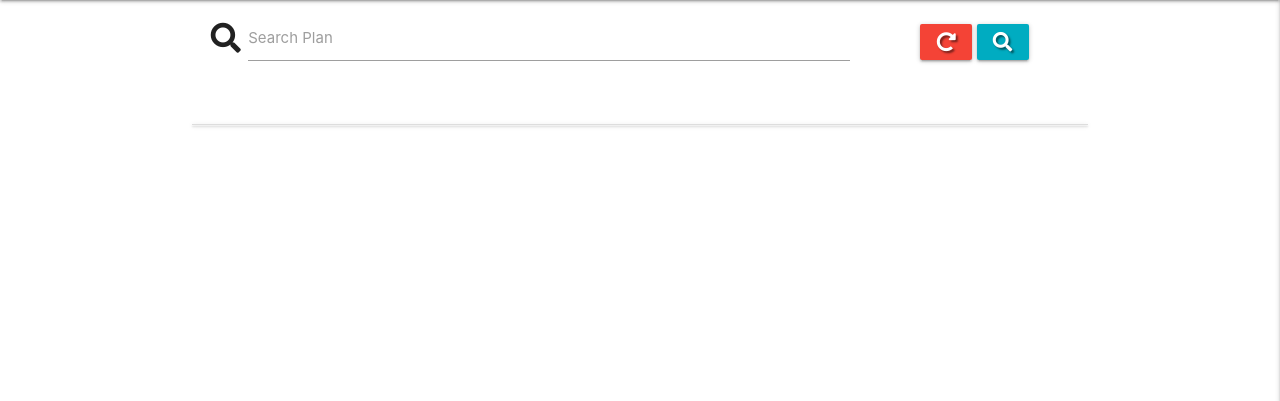
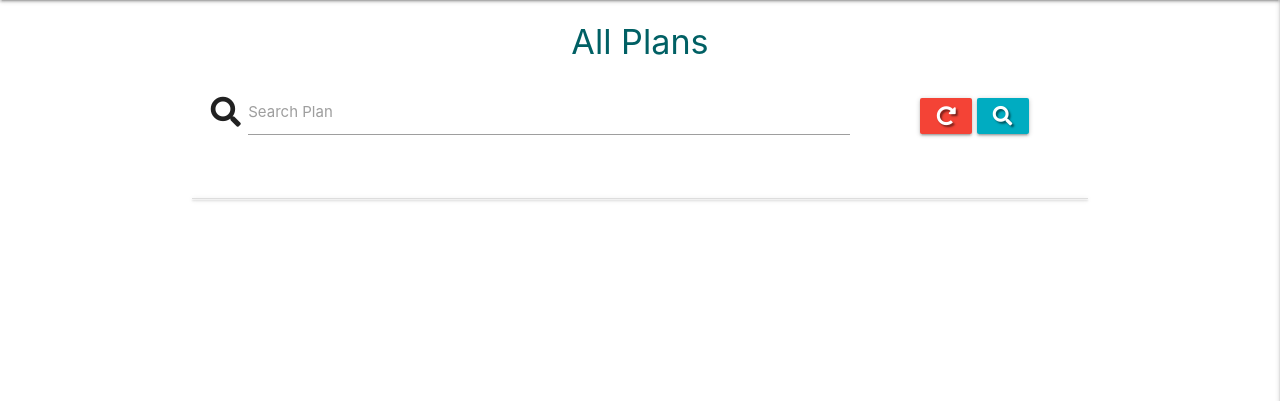
Before and after one commit to mari-code-l/dailyplanner, a Flask app: page /search in a window 1280 px wide. Shown: the part 64-465 px from the top of the page. Run offline with Flask 2, Linux system fonts and the light colour scheme; data that the repository does not hold is empty; some libraries are stand-ins or nearby versions.

Commit message:
Add h4 All Task text

```diff
--- a/templates/tasks.html
+++ b/templates/tasks.html
@@ -1,5 +1,7 @@
 {% extends "base.html" %}
 {% block content %}
+
+<h4 class="cyan-text text-darken-4 center-align">All Plans</h4>
 
 <div class="row">
         <form action="{{ url_for('search') }}" method="post" class="col s12">
```
